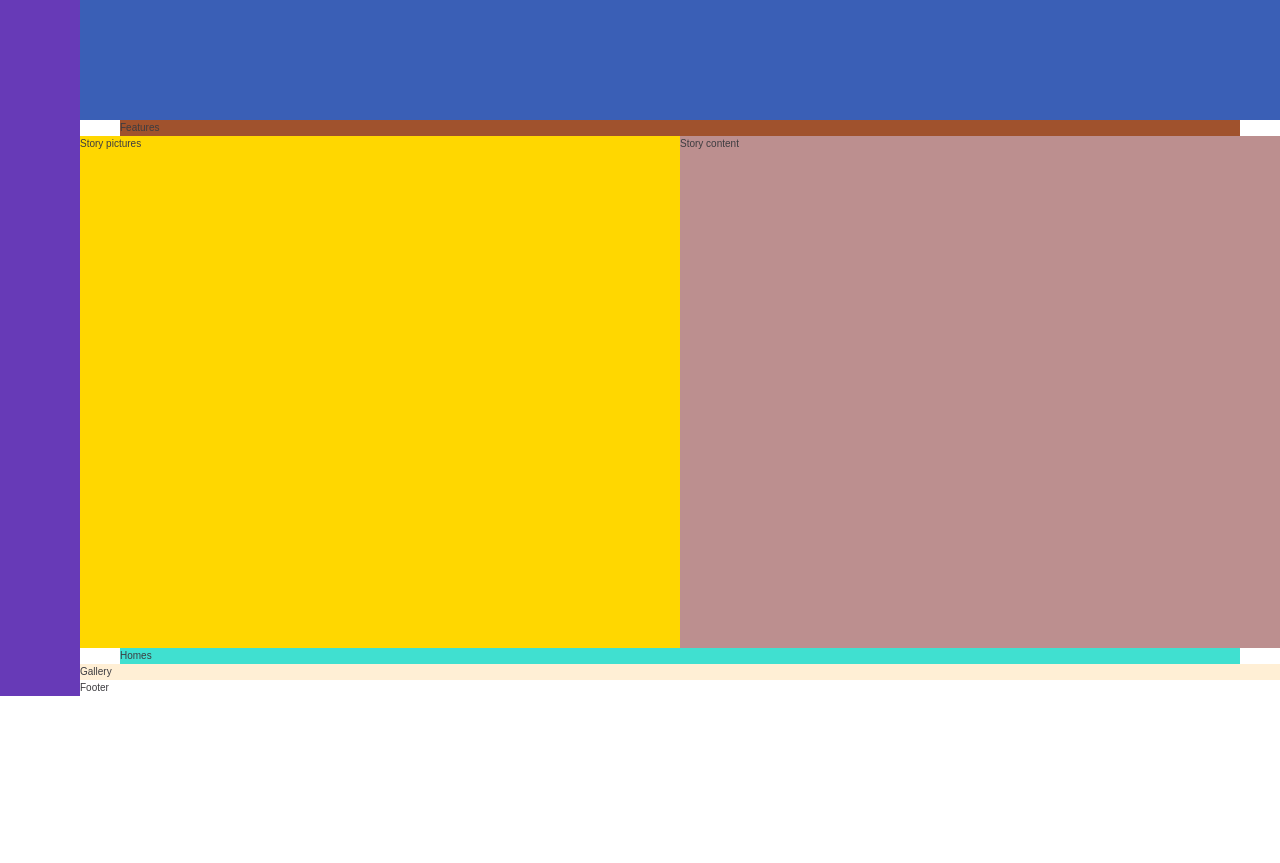
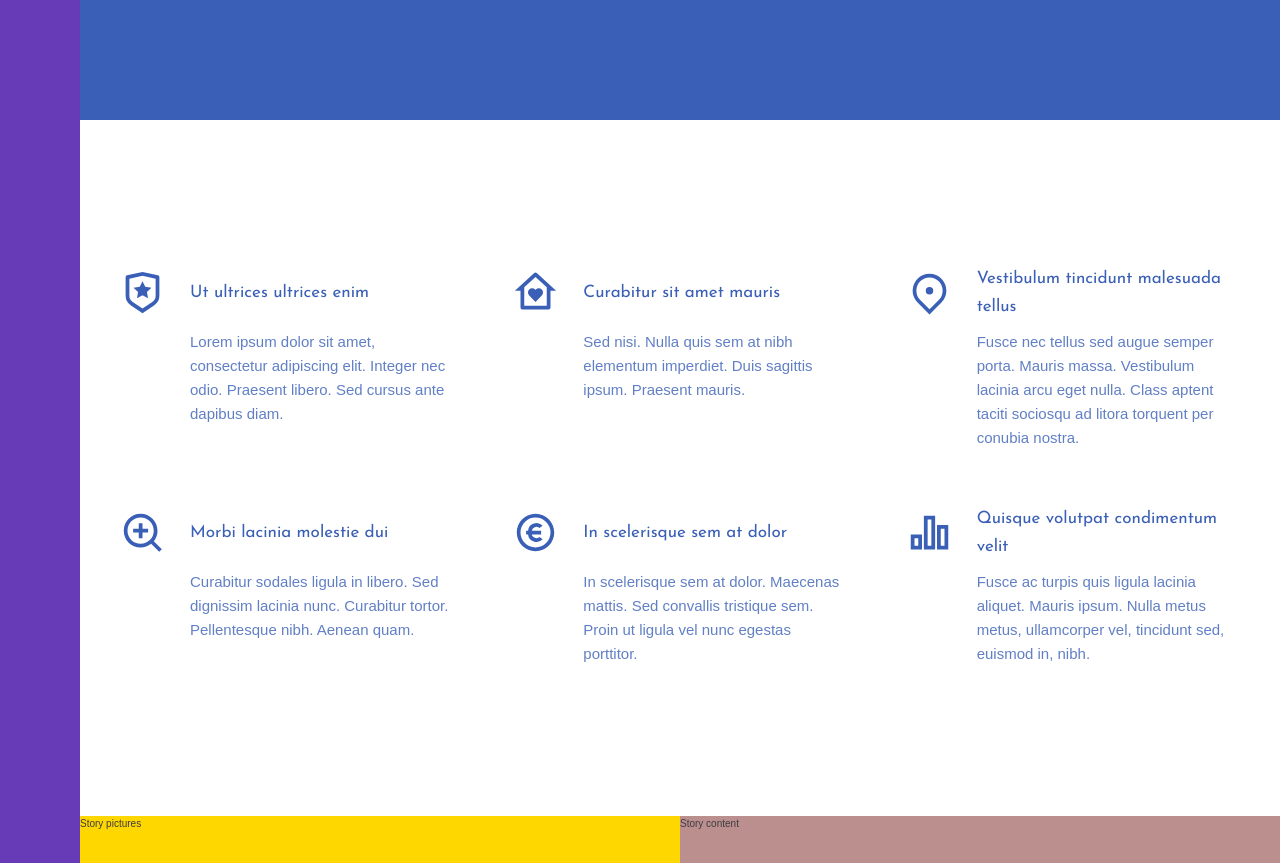
Before and after one commit to dejanlu/domus, a Gatsby site: page / in a window 1280 px wide. Shown: the part 520-1383 px from the top of the page. Before the commit the page ends 1216 px from the top, so only its background shows below. Built offline with nearby package versions, Linux system fonts and the light colour scheme; Gatsby itself is replaced by a stand-in of ours.

Commit message:
Add section functionality and styling

```diff
--- /dev/null
+++ b/src/components/feature.js
@@ -0,0 +1,15 @@
+import React from "react";
+
+const Feature = (props) => (
+  <article className="feature">
+    <div className="feature__icon">
+      {props.children ? props.children() : null}
+    </div>
+    <div className="feature__content">
+      <h4 className="heading heading--quaternary">{props.title}</h4>
+      <p className="paragraph">{props.text}</p>
+    </div>
+  </article>
+);
+
+export default Feature;
--- a/src/containers/indexFeatures.js
+++ b/src/containers/indexFeatures.js
@@ -1,9 +1,33 @@
 import React from "react";
+import {
+  RiHomeHeartLine,
+  RiMapPin2Line,
+  RiBarChart2Line,
+  RiZoomInLine,
+  RiMoneyEuroCircleLine,
+  RiShieldStarLine,
+} from "react-icons/ri";
+
+import Feature from "../components/feature";
+import data from "../content/features.json";
 
 const IndexFeatures = () => {
+  const icons = [
+    RiHomeHeartLine,
+    RiMapPin2Line,
+    RiBarChart2Line,
+    RiZoomInLine,
+    RiMoneyEuroCircleLine,
+    RiShieldStarLine,
+  ];
+
   return (
     <section className="features" data-testid="indexFeatures">
-      Features
+      {data.map((feature) => (
+        <Feature key={feature.id} title={feature.title} text={feature.text}>
+          {icons.filter((icon) => icon.name === feature.icon_name)[0]}
+        </Feature>
+      ))}
     </section>
   );
 };
--- /dev/null
+++ b/src/content/features.json
@@ -0,0 +1,38 @@
+[
+  {
+    "id": "feat1",
+    "icon_name": "RiShieldStarLine",
+    "title": "Ut ultrices ultrices enim",
+    "text": "Lorem ipsum dolor sit amet, consectetur adipiscing elit. Integer nec odio. Praesent libero. Sed cursus ante dapibus diam."
+  },
+  {
+    "id": "feat2",
+    "icon_name": "RiHomeHeartLine",
+    "title": "Curabitur sit amet mauris",
+    "text": " Sed nisi. Nulla quis sem at nibh elementum imperdiet. Duis sagittis ipsum. Praesent mauris."
+  },
+  {
+    "id": "feat3",
+    "icon_name": "RiMapPin2Line",
+    "title": "Vestibulum tincidunt malesuada tellus",
+    "text": "Fusce nec tellus sed augue semper porta. Mauris massa. Vestibulum lacinia arcu eget nulla. Class aptent taciti sociosqu ad litora torquent per conubia nostra."
+  },
+  {
+    "id": "feat4",
+    "icon_name": "RiZoomInLine",
+    "title": "Morbi lacinia molestie dui",
+    "text": "Curabitur sodales ligula in libero. Sed dignissim lacinia nunc. Curabitur tortor. Pellentesque nibh. Aenean quam."
+  },
+  {
+    "id": "feat5",
+    "icon_name": "RiMoneyEuroCircleLine",
+    "title": "In scelerisque sem at dolor",
+    "text": "In scelerisque sem at dolor. Maecenas mattis. Sed convallis tristique sem. Proin ut ligula vel nunc egestas porttitor."
+  },
+  {
+    "id": "feat6",
+    "icon_name": "RiBarChart2Line",
+    "title": " Quisque volutpat condimentum velit",
+    "text": "Fusce ac turpis quis ligula lacinia aliquet. Mauris ipsum. Nulla metus metus, ullamcorper vel, tincidunt sed, euismod in, nibh."
+  }
+]
--- a/src/styles/abstracts/_variables.scss
+++ b/src/styles/abstracts/_variables.scss
@@ -2,7 +2,6 @@
 $color-primary: #673ab7;
 $color-primary-dark: #4527a0;
 
-//$color-secondary: #404eb8;
 $color-secondary: #3a5fb6;
 $color-tertiary: #b63ab2;
 
--- a/src/styles/base/_typography.scss
+++ b/src/styles/base/_typography.scss
@@ -0,0 +1,19 @@
+.heading {
+  font-family: $font-display;
+  font-weight: 400;
+  color: $color-grey-dark-1;
+}
+
+.heading--quaternary {
+  font-size: 1.7rem;
+}
+
+.heading--light {
+  color: $color-grey-light-1;
+}
+
+.paragraph {
+  font-family: $font-primary;
+  font-size: 1.5rem;
+  color: $color-grey-dark-1;
+}
--- /dev/null
+++ b/src/styles/components/_feature.scss
@@ -0,0 +1,35 @@
+.feature {
+  display: flex;
+  align-items: flex-start;
+
+  &__icon {
+    height: 4.5rem;
+    width: 4.5rem;
+    display: flex;
+    justify-content: center;
+    align-items: center;
+    & svg {
+      width: 4.5rem;
+      height: 4.5rem;
+      fill: $color-secondary;
+    }
+  }
+
+  &__content {
+    display: flex;
+    flex-direction: column;
+    margin-left: 2.5rem;
+
+    & .heading {
+      display: flex;
+      align-items: center;
+      height: 4.5rem;
+      margin-bottom: 1.5rem;
+      color: $color-secondary;
+    }
+
+    & .paragraph {
+      color: rgba($color-secondary, 0.8);
+    }
+  }
+}
--- a/src/styles/main.scss
+++ b/src/styles/main.scss
@@ -17,3 +17,4 @@
 
 // components
 @import "./components/buttons";
+@import "./components/feature";
--- a/src/styles/pages/_index.scss
+++ b/src/styles/pages/_index.scss
@@ -9,8 +9,14 @@
 }
 
 .features {
-  background-color: sienna;
   grid-column: center-start / center-end;
+
+  margin: 15rem 0;
+
+  display: grid;
+  //grid-template-columns: repeat(3, 1fr);
+  grid-template-columns: repeat(auto-fit, minmax(25rem, 1fr));
+  grid-gap: 6rem;
 }
 
 .story {
```
Also changed, not shown: src/components/__tests__/featureArticle.test.js (added).
